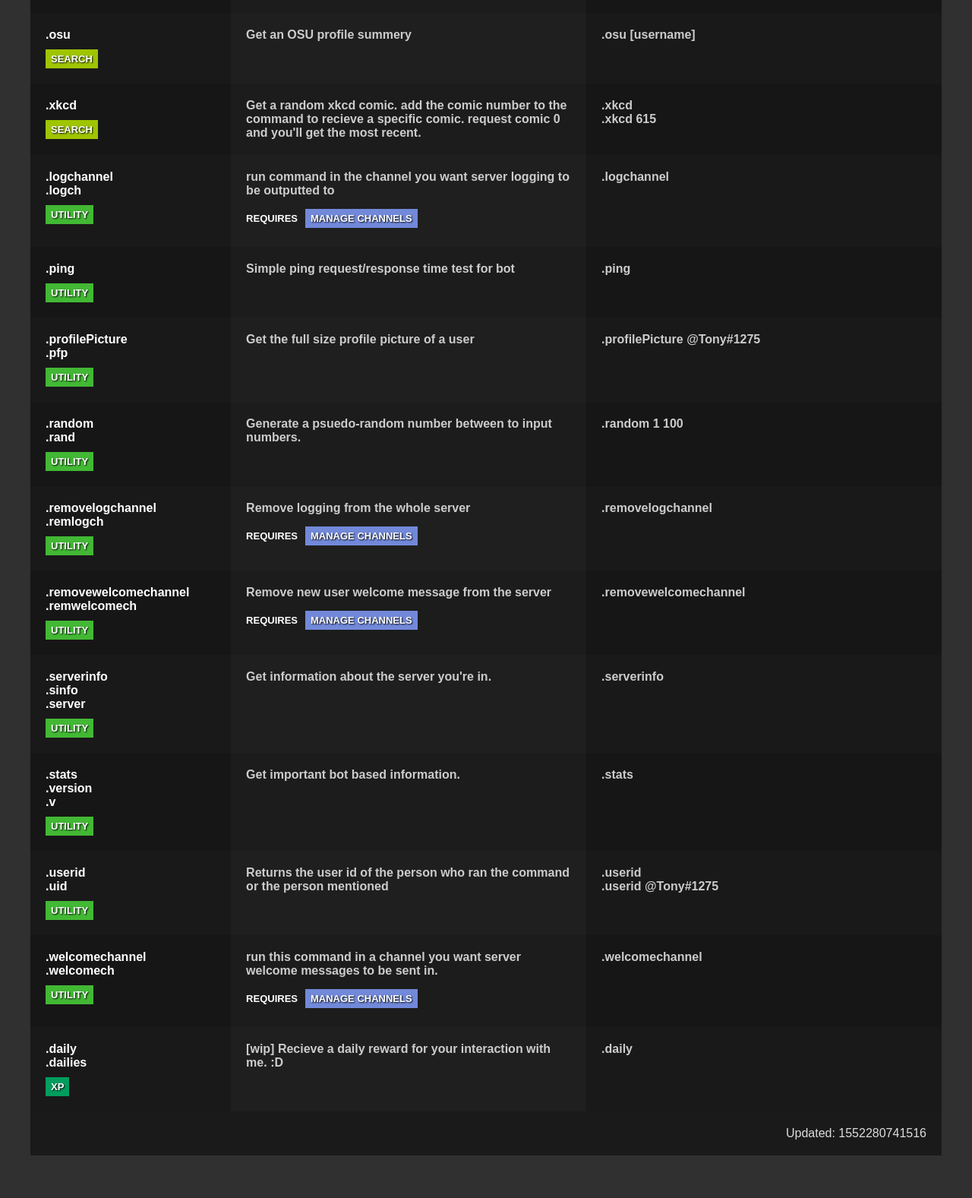
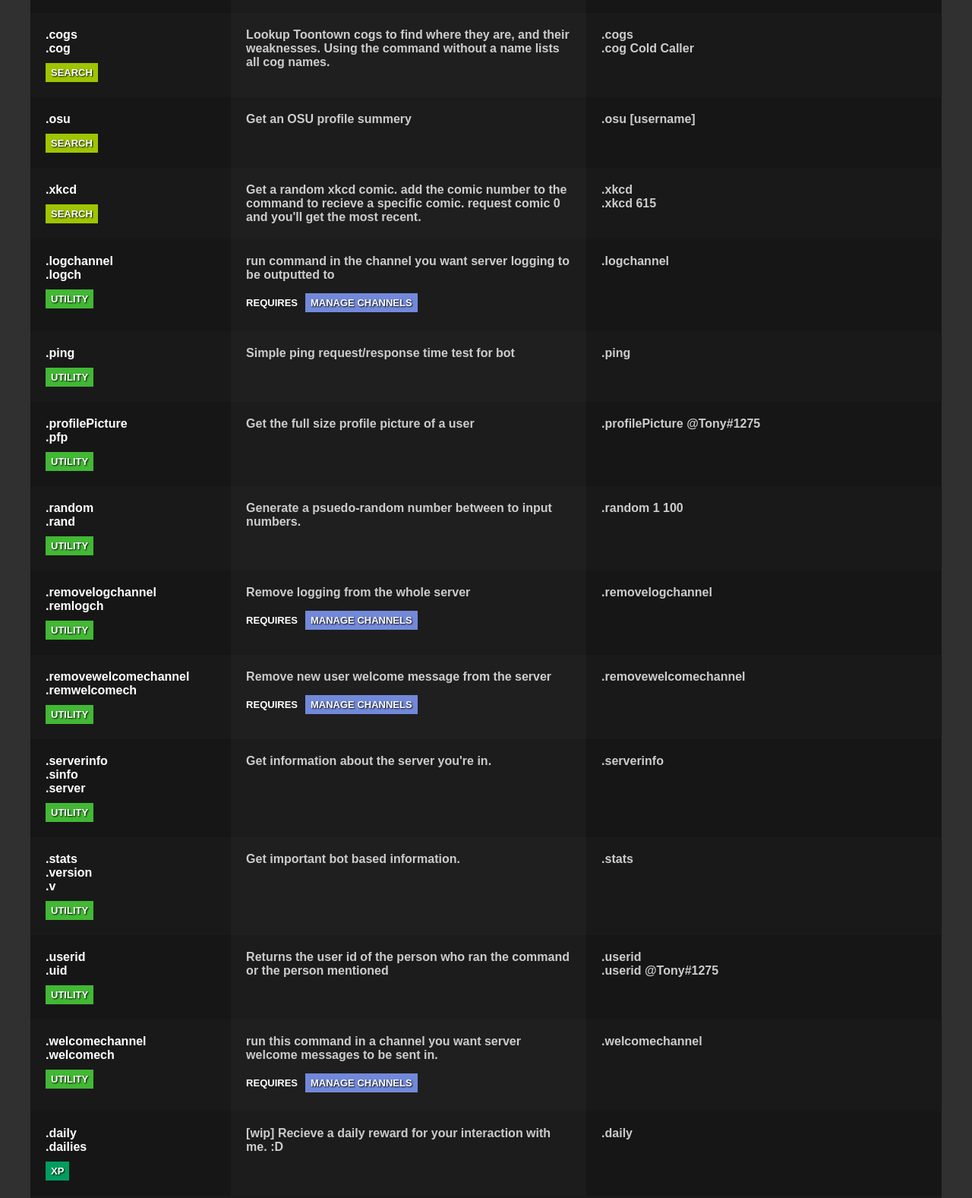
Before and after one commit to zfbx/Yuno-v3, a website: page docs/index.html in a window 1280 px wide. Shown: the part 3180-4757 px from the top of the page at 76% size. Drawn offline with nearby package versions, Linux system fonts and the light colour scheme.

Commit message:
Docs updated to include .cogs

```diff
--- a/docs/index.html
+++ b/docs/index.html
@@ -72,24 +72,25 @@
             <div class="description"><section>set [PLAYING, STREAMING, LISTENING, WATCHING] activity with link </section><section class="description-warning"><span>Requires</span><section class="required-permissions"><span class="permission">BOT OWNER</span></section></section></div><div class="usage"><span class="cell-parts"><span class="cell-part">.setactivity PLAYING Minecraft</span><span class="cell-part">.setactivity STREAMING https://twitch.tv/zfbx Grand Theft Auto V</span></span></div></div><div class="command" id="22" data-module="owner"><div class="command-name"><span>.sys</span><span>.system</span><span class="module owner">Owner<span></div>
             <div class="description"><section>Grabs the connected systems information. append 'cpu' to the command to get a system wide cpu core breakdown</section><section class="description-warning"><span>Requires</span><section class="required-permissions"><span class="permission">BOT OWNER</span></section></section></div><div class="usage"><span class="cell-parts"><span class="cell-part">.sys</span><span class="cell-part">.sys cpu</span></span></div></div><div class="command" id="23" data-module="search"><div class="command-name"><span>.anime</span><span class="module search">Search<span></div>
             <div class="description"><section>[WIP] search for an anime by it's title or from it's ID on anilist.co and see it's information.</section></div><div class="usage"><span class="cell-parts"><span class="cell-part">.anime Boku no Hero Academia</span><span class="cell-part">.anime 10087</span></span></div></div><div class="command" id="24" data-module="search"><div class="command-name"><span>.cat</span><span>.meow</span><span class="module search">Search<span></div>
-            <div class="description"><section>Random cat photo! Meow.</section></div><div class="usage"><span class="cell-parts"><span class="cell-part">.cat</span></span></div></div><div class="command" id="25" data-module="search"><div class="command-name"><span>.osu</span><span class="module search">Search<span></div>
-            <div class="description"><section>Get an OSU profile summery</section></div><div class="usage"><span class="cell-parts"><span class="cell-part">.osu [username]</span></span></div></div><div class="command" id="26" data-module="search"><div class="command-name"><span>.xkcd</span><span class="module search">Search<span></div>
-            <div class="description"><section>Get a random xkcd comic. add the comic number to the command to recieve a specific comic. request comic 0 and you'll get the most recent.</section></div><div class="usage"><span class="cell-parts"><span class="cell-part">.xkcd</span><span class="cell-part">.xkcd 615</span></span></div></div><div class="command" id="27" data-module="utility"><div class="command-name"><span>.logchannel</span><span>.logch</span><span class="module utility">Utility<span></div>
-            <div class="description"><section>run command in the channel you want server logging to be outputted to</section><section class="description-warning"><span>Requires</span><section class="required-permissions"><span class="permission">MANAGE CHANNELS</span></section></section></div><div class="usage"><span class="cell-parts"><span class="cell-part">.logchannel</span></span></div></div><div class="command" id="28" data-module="utility"><div class="command-name"><span>.ping</span><span class="module utility">Utility<span></div>
-            <div class="description"><section>Simple ping request/response time test for bot</section></div><div class="usage"><span class="cell-parts"><span class="cell-part">.ping</span></span></div></div><div class="command" id="29" data-module="utility"><div class="command-name"><span>.profilePicture</span><span>.pfp</span><span class="module utility">Utility<span></div>
-            <div class="description"><section>Get the full size profile picture of a user</section></div><div class="usage"><span class="cell-parts"><span class="cell-part">.profilePicture @Tony#1275</span></span></div></div><div class="command" id="30" data-module="utility"><div class="command-name"><span>.random</span><span>.rand</span><span class="module utility">Utility<span></div>
-            <div class="description"><section>Generate a psuedo-random number between to input numbers.</section></div><div class="usage"><span class="cell-parts"><span class="cell-part">.random 1 100</span></span></div></div><div class="command" id="31" data-module="utility"><div class="command-name"><span>.removelogchannel</span><span>.remlogch</span><span class="module utility">Utility<span></div>
-            <div class="description"><section>Remove logging from the whole server</section><section class="description-warning"><span>Requires</span><section class="required-permissions"><span class="permission">MANAGE CHANNELS</span></section></section></div><div class="usage"><span class="cell-parts"><span class="cell-part">.removelogchannel</span></span></div></div><div class="command" id="32" data-module="utility"><div class="command-name"><span>.removewelcomechannel</span><span>.remwelcomech</span><span class="module utility">Utility<span></div>
-            <div class="description"><section>Remove new user welcome message from the server</section><section class="description-warning"><span>Requires</span><section class="required-permissions"><span class="permission">MANAGE CHANNELS</span></section></section></div><div class="usage"><span class="cell-parts"><span class="cell-part">.removewelcomechannel</span></span></div></div><div class="command" id="33" data-module="utility"><div class="command-name"><span>.serverinfo</span><span>.sinfo</span><span>.server</span><span class="module utility">Utility<span></div>
-            <div class="description"><section>Get information about the server you're in.</section></div><div class="usage"><span class="cell-parts"><span class="cell-part">.serverinfo</span></span></div></div><div class="command" id="34" data-module="utility"><div class="command-name"><span>.stats</span><span>.version</span><span>.v</span><span class="module utility">Utility<span></div>
-            <div class="description"><section>Get important bot based information.</section></div><div class="usage"><span class="cell-parts"><span class="cell-part">.stats</span></span></div></div><div class="command" id="35" data-module="utility"><div class="command-name"><span>.userid</span><span>.uid</span><span class="module utility">Utility<span></div>
-            <div class="description"><section>Returns the user id of the person who ran the command or the person mentioned</section></div><div class="usage"><span class="cell-parts"><span class="cell-part">.userid</span><span class="cell-part">.userid @Tony#1275</span></span></div></div><div class="command" id="36" data-module="utility"><div class="command-name"><span>.welcomechannel</span><span>.welcomech</span><span class="module utility">Utility<span></div>
-            <div class="description"><section>run this command in a channel you want server welcome messages to be sent in.</section><section class="description-warning"><span>Requires</span><section class="required-permissions"><span class="permission">MANAGE CHANNELS</span></section></section></div><div class="usage"><span class="cell-parts"><span class="cell-part">.welcomechannel</span></span></div></div><div class="command" id="37" data-module="xp"><div class="command-name"><span>.daily</span><span>.dailies</span><span class="module xp">XP<span></div>
+            <div class="description"><section>Random cat photo! Meow.</section></div><div class="usage"><span class="cell-parts"><span class="cell-part">.cat</span></span></div></div><div class="command" id="25" data-module="search"><div class="command-name"><span>.cogs</span><span>.cog</span><span class="module search">Search<span></div>
+            <div class="description"><section>Lookup Toontown cogs to find where they are, and their weaknesses. Using the command without a name lists all cog names.</section></div><div class="usage"><span class="cell-parts"><span class="cell-part">.cogs</span><span class="cell-part">.cog Cold Caller</span></span></div></div><div class="command" id="26" data-module="search"><div class="command-name"><span>.osu</span><span class="module search">Search<span></div>
+            <div class="description"><section>Get an OSU profile summery</section></div><div class="usage"><span class="cell-parts"><span class="cell-part">.osu [username]</span></span></div></div><div class="command" id="27" data-module="search"><div class="command-name"><span>.xkcd</span><span class="module search">Search<span></div>
+            <div class="description"><section>Get a random xkcd comic. add the comic number to the command to recieve a specific comic. request comic 0 and you'll get the most recent.</section></div><div class="usage"><span class="cell-parts"><span class="cell-part">.xkcd</span><span class="cell-part">.xkcd 615</span></span></div></div><div class="command" id="28" data-module="utility"><div class="command-name"><span>.logchannel</span><span>.logch</span><span class="module utility">Utility<span></div>
+            <div class="description"><section>run command in the channel you want server logging to be outputted to</section><section class="description-warning"><span>Requires</span><section class="required-permissions"><span class="permission">MANAGE CHANNELS</span></section></section></div><div class="usage"><span class="cell-parts"><span class="cell-part">.logchannel</span></span></div></div><div class="command" id="29" data-module="utility"><div class="command-name"><span>.ping</span><span class="module utility">Utility<span></div>
+            <div class="description"><section>Simple ping request/response time test for bot</section></div><div class="usage"><span class="cell-parts"><span class="cell-part">.ping</span></span></div></div><div class="command" id="30" data-module="utility"><div class="command-name"><span>.profilePicture</span><span>.pfp</span><span class="module utility">Utility<span></div>
+            <div class="description"><section>Get the full size profile picture of a user</section></div><div class="usage"><span class="cell-parts"><span class="cell-part">.profilePicture @Tony#1275</span></span></div></div><div class="command" id="31" data-module="utility"><div class="command-name"><span>.random</span><span>.rand</span><span class="module utility">Utility<span></div>
+            <div class="description"><section>Generate a psuedo-random number between to input numbers.</section></div><div class="usage"><span class="cell-parts"><span class="cell-part">.random 1 100</span></span></div></div><div class="command" id="32" data-module="utility"><div class="command-name"><span>.removelogchannel</span><span>.remlogch</span><span class="module utility">Utility<span></div>
+            <div class="description"><section>Remove logging from the whole server</section><section class="description-warning"><span>Requires</span><section class="required-permissions"><span class="permission">MANAGE CHANNELS</span></section></section></div><div class="usage"><span class="cell-parts"><span class="cell-part">.removelogchannel</span></span></div></div><div class="command" id="33" data-module="utility"><div class="command-name"><span>.removewelcomechannel</span><span>.remwelcomech</span><span class="module utility">Utility<span></div>
+            <div class="description"><section>Remove new user welcome message from the server</section><section class="description-warning"><span>Requires</span><section class="required-permissions"><span class="permission">MANAGE CHANNELS</span></section></section></div><div class="usage"><span class="cell-parts"><span class="cell-part">.removewelcomechannel</span></span></div></div><div class="command" id="34" data-module="utility"><div class="command-name"><span>.serverinfo</span><span>.sinfo</span><span>.server</span><span class="module utility">Utility<span></div>
+            <div class="description"><section>Get information about the server you're in.</section></div><div class="usage"><span class="cell-parts"><span class="cell-part">.serverinfo</span></span></div></div><div class="command" id="35" data-module="utility"><div class="command-name"><span>.stats</span><span>.version</span><span>.v</span><span class="module utility">Utility<span></div>
+            <div class="description"><section>Get important bot based information.</section></div><div class="usage"><span class="cell-parts"><span class="cell-part">.stats</span></span></div></div><div class="command" id="36" data-module="utility"><div class="command-name"><span>.userid</span><span>.uid</span><span class="module utility">Utility<span></div>
+            <div class="description"><section>Returns the user id of the person who ran the command or the person mentioned</section></div><div class="usage"><span class="cell-parts"><span class="cell-part">.userid</span><span class="cell-part">.userid @Tony#1275</span></span></div></div><div class="command" id="37" data-module="utility"><div class="command-name"><span>.welcomechannel</span><span>.welcomech</span><span class="module utility">Utility<span></div>
+            <div class="description"><section>run this command in a channel you want server welcome messages to be sent in.</section><section class="description-warning"><span>Requires</span><section class="required-permissions"><span class="permission">MANAGE CHANNELS</span></section></section></div><div class="usage"><span class="cell-parts"><span class="cell-part">.welcomechannel</span></span></div></div><div class="command" id="38" data-module="xp"><div class="command-name"><span>.daily</span><span>.dailies</span><span class="module xp">XP<span></div>
             <div class="description"><section>[wip] Recieve a daily reward for your interaction with me. :D</section></div><div class="usage"><span class="cell-parts"><span class="cell-part">.daily</span></span></div></div>
 
         </div>
         <div class="modules timestamp">
-            Updated: 1552280741516
+            Updated: 1552334775377
         </div>
     </div>
 
```
